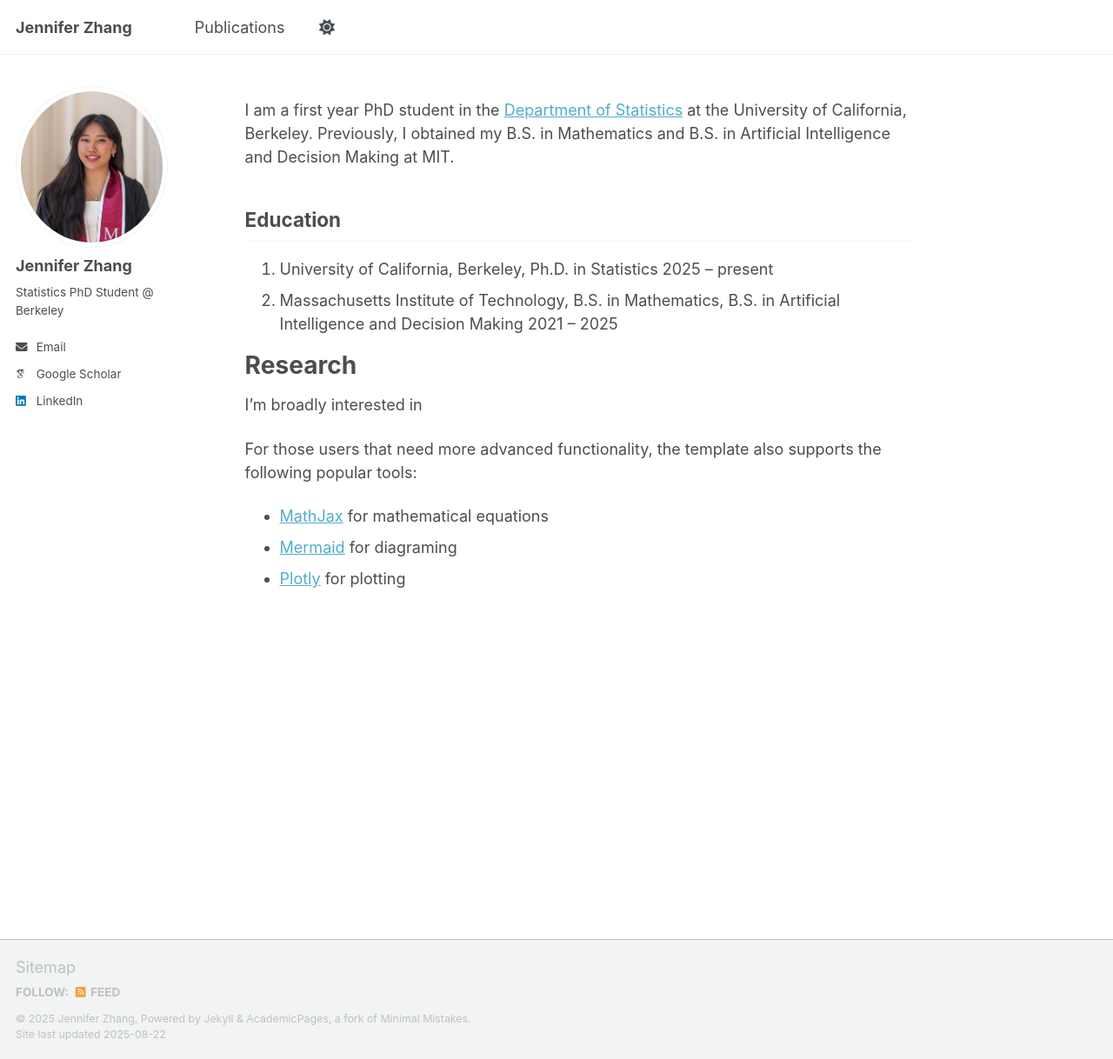
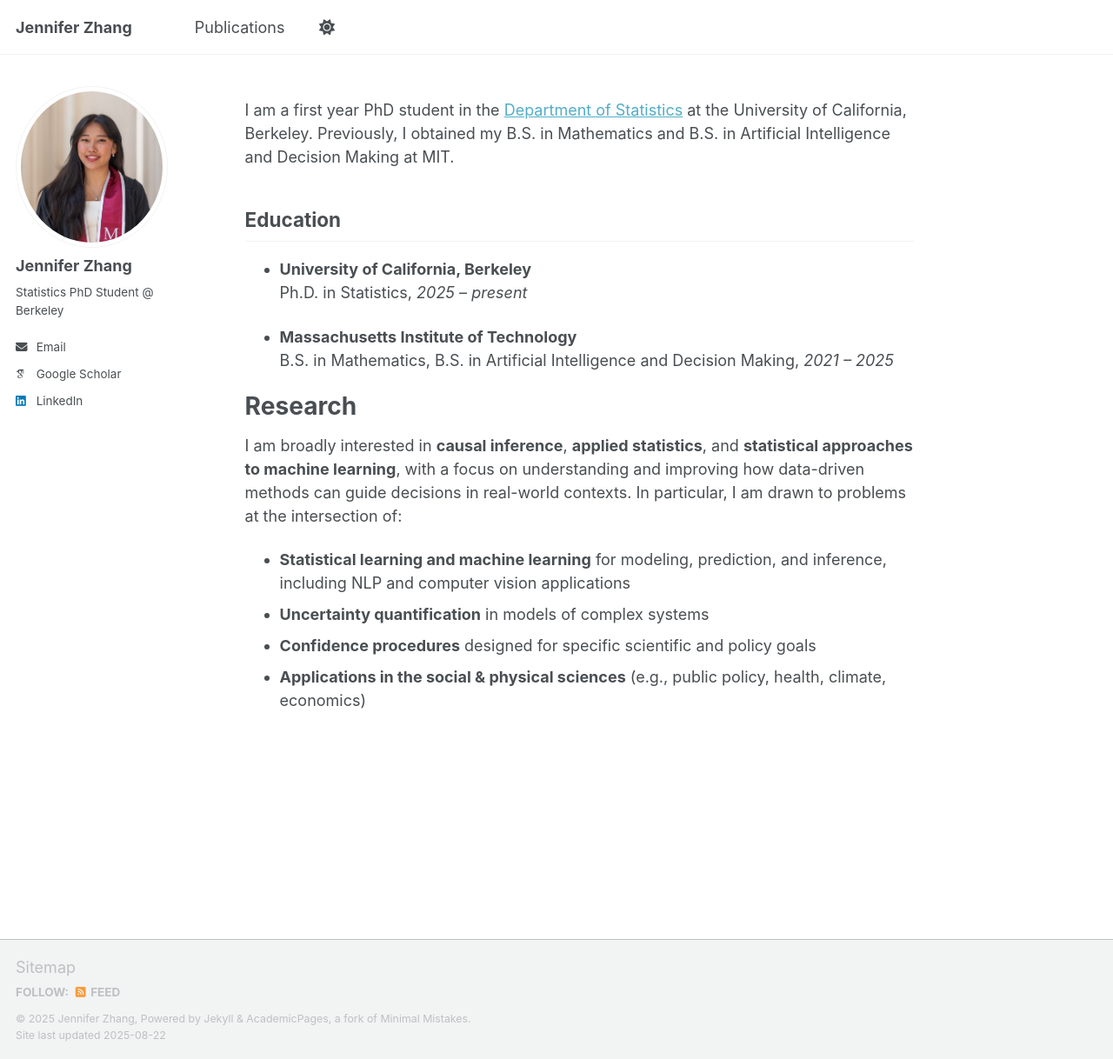
Before and after one commit to jenjzhang/jenjzhang.github.io, a Jekyll site: the page built from _pages/about.md, in a window 1280 px wide and 1218 px high. Shown: the whole window at 87% size. Built offline with Jekyll 4.4.1, drawn with Linux system fonts in a browser that asks for light colours; some web fonts are replaced; a script that is not in the unit is left out.

Commit message:
Update about.md

```diff
--- a/_pages/about.md
+++ b/_pages/about.md
@@ -11,17 +11,19 @@ I am a first year PhD student in the [Department of Statistics](https://statisti
 
 Education
 -----
-1. University of California, Berkeley, Ph.D. in Statistics
-2025 -- present
-1. Massachusetts Institute of Technology, B.S. in Mathematics, B.S. in Artificial Intelligence and Decision Making
-2021 -- 2025
+- **University of California, Berkeley**
+  Ph.D. in Statistics, *2025 – present*
+
+- **Massachusetts Institute of Technology**
+  B.S. in Mathematics, B.S. in Artificial Intelligence and Decision Making, *2021 – 2025*
 
 
 Research
 ======
-I'm broadly interested in
 
-For those users that need more advanced functionality, the template also supports the following popular tools:
-- [MathJax](https://www.mathjax.org/) for mathematical equations
-- [Mermaid](https://mermaid.js.org/) for diagraming
-- [Plotly](https://plotly.com/javascript/) for plotting
+I am broadly interested in **causal inference**, **applied statistics**, and **statistical approaches to machine learning**, with a focus on understanding and improving how data-driven methods can guide decisions in real-world contexts. In particular, I am drawn to problems at the intersection of:
+
+- **Statistical learning and machine learning** for modeling, prediction, and inference, including NLP and computer vision applications
+- **Uncertainty quantification** in models of complex systems
+- **Confidence procedures** designed for specific scientific and policy goals
+- **Applications in the social & physical sciences** (e.g., public policy, health, climate, economics)
```
